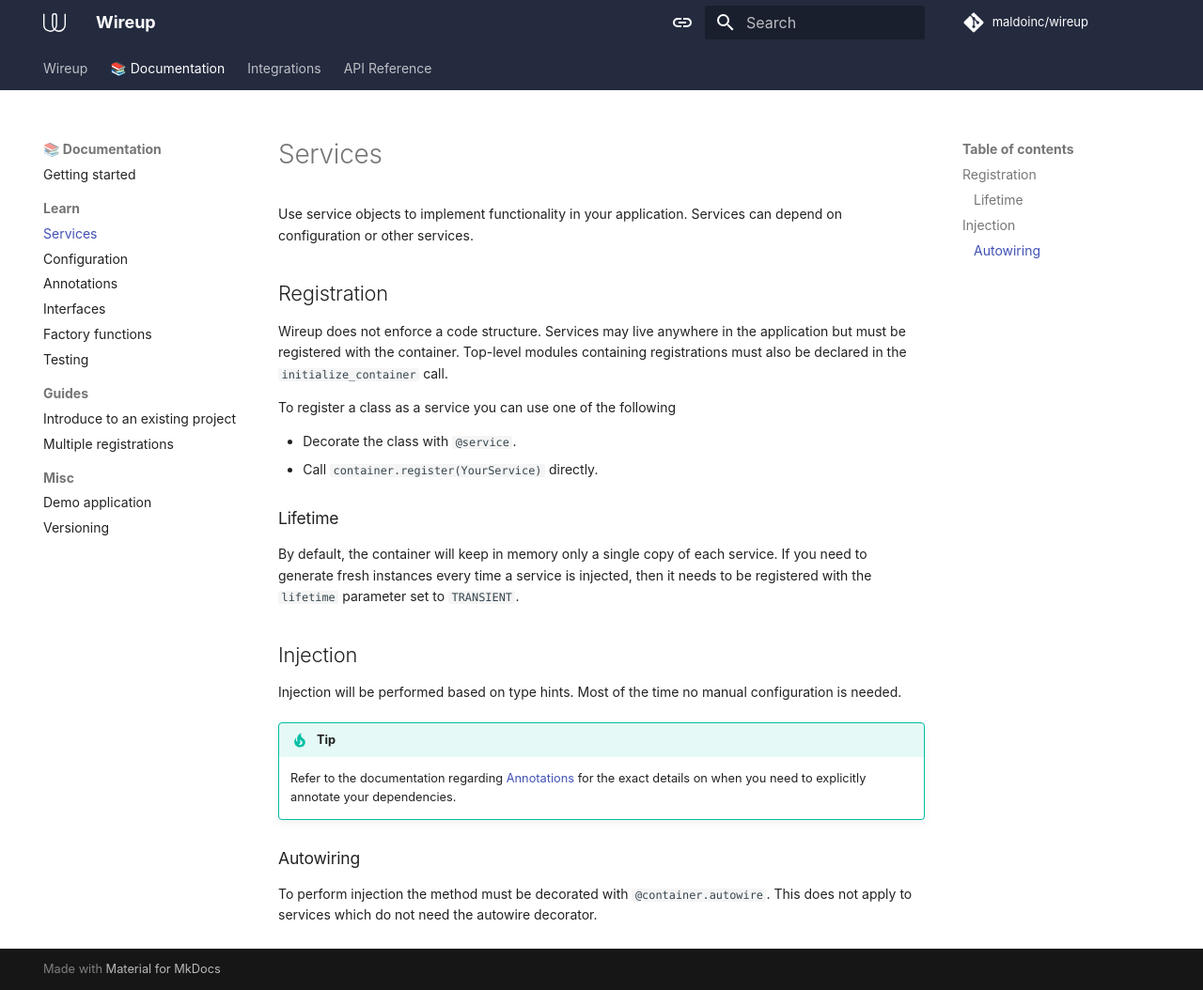
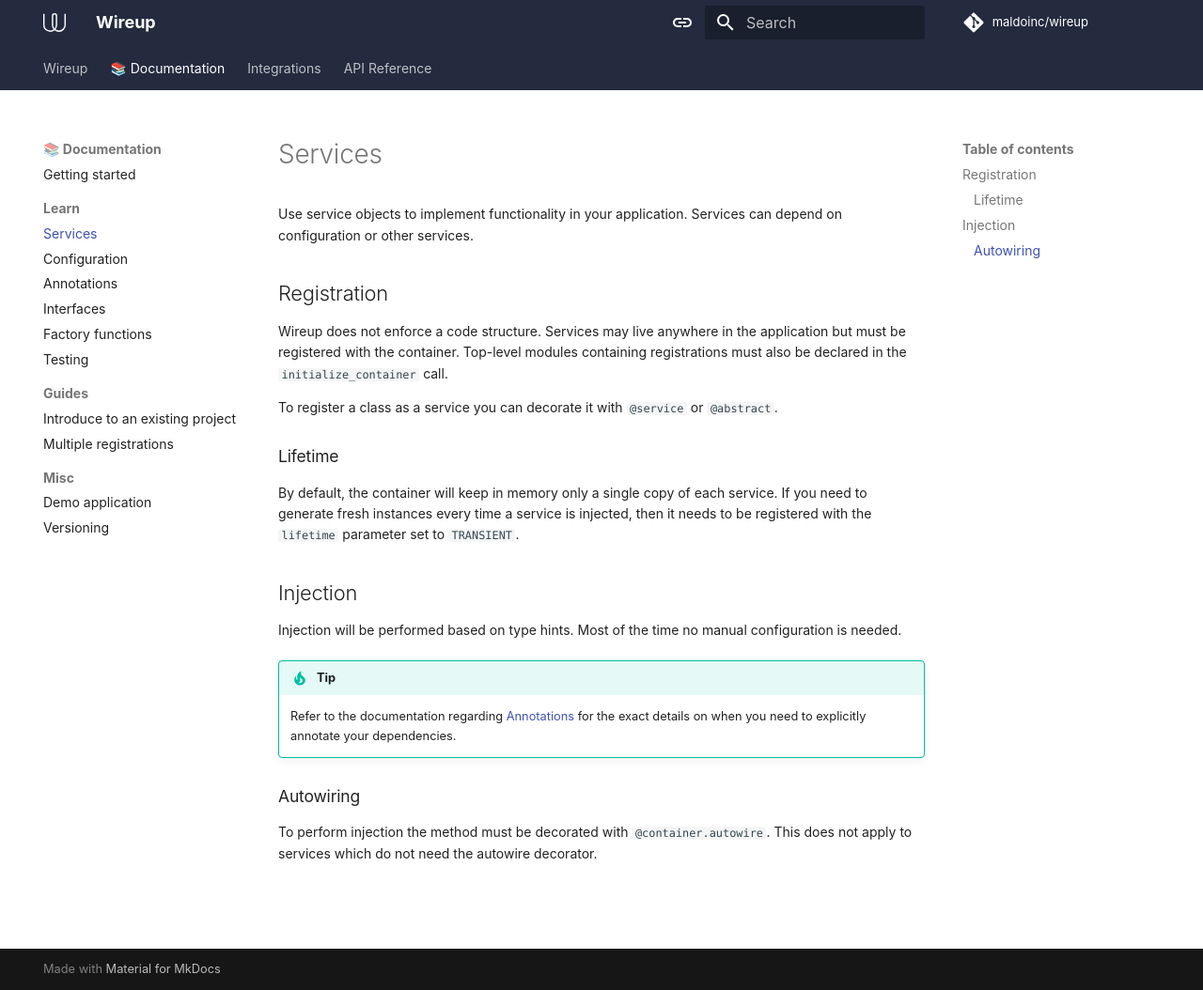
Before and after one commit to maldoinc/wireup, an MkDocs documentation site: the page built from docs/pages/services.md, in a window 1280 px wide and 1054 px high. Shown: the whole window at 94% size. Built offline with MkDocs 1.6.1 and Material for MkDocs 9.7.7, drawn with Linux system fonts in a browser that asks for light colours; some web fonts are replaced; comment, search, counter and statistics services are not loaded; the version menu is left out.

Commit message:
Update docs

```diff
--- a/docs/pages/services.md
+++ b/docs/pages/services.md
@@ -5,10 +5,7 @@ Wireup does not enforce a code structure. Services may live anywhere in the appl
 be registered with the container.
 Top-level modules containing registrations must also be declared in the `initialize_container` call.
 
-To register a class as a service you can use one of the following
-
-* Decorate the class with `@service`.
-* Call `container.register(YourService)` directly.
+To register a class as a service you can decorate it with `@service` or `@abstract`.
 
 ### Lifetime
 By default, the container will keep in memory only a single copy of each service.
```
Also changed, not shown: docs/pages/factory_functions.md (+1 -1 lines).
